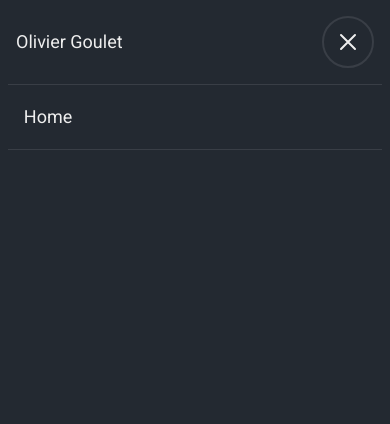
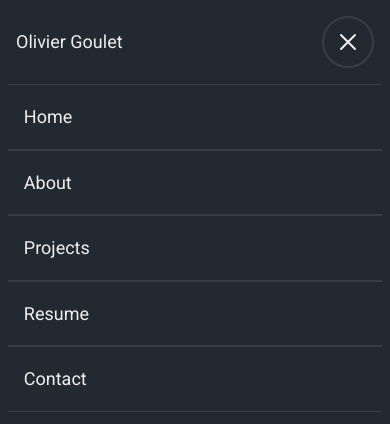
Before and after one commit to oliviergoulet5/personal-site, a Svelte app: page / in a window 390 px wide. Both pictures are taken after a click on the element 348 px from the left and 42 px from the top of the page. Shown: the top 424 px of the page. Built offline with nearby package versions, Linux system fonts and the light colour scheme.

Commit message:
Interactive mobile menu

```diff
--- a/src/App.svelte
+++ b/src/App.svelte
@@ -21,7 +21,7 @@
 	<About />
 	<Projects />
 	{#if menuActive}
-		<MenuOverlay />
+		<MenuOverlay handleMenuClick={handleMenuClick}/>
 	{/if}
 </main>
 
--- a/src/components/MenuOverlay.svelte
+++ b/src/components/MenuOverlay.svelte
@@ -1,10 +1,21 @@
 <script lang="ts">
+    import { translations } from './navigationBar/translations';
+    import { langStore } from '../stores';
+    export let handleMenuClick: (event: MouseEvent) => void;
+    let lang: "en" | "fr";
+    langStore.subscribe(value => lang = value);
+    $: text = translations[lang];
+
 </script>
 
 <div id="menu-overlay">
     <div id="menu-content">
-        <ul>
-            <li>Home</li>
+        <ul on:click={handleMenuClick}>
+            <li><a href="/#home">{text.links.home}</a></li>
+            <li><a href="/#about">{text.links.about}</a></li>
+            <li><a href="/#projects">{text.links.projects}</a></li>
+            <li><a href="/#resume">{text.links.resume}</a></li>
+            <li><a href="/#contact">{text.links.contact}</a></li>
         </ul>
     </div>
 </div>
```
